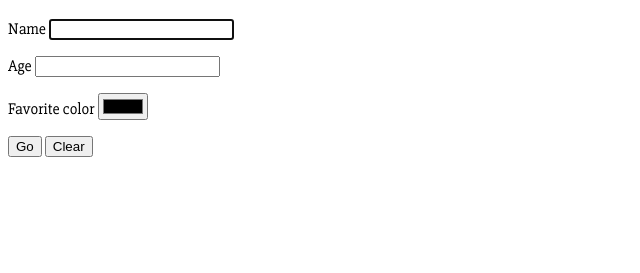
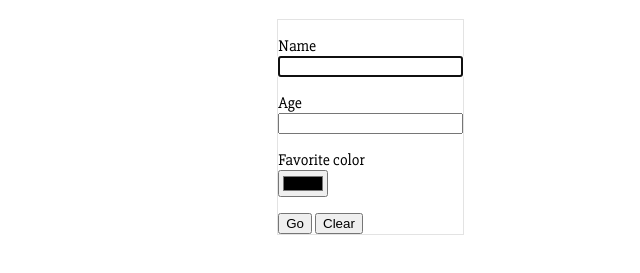
Before and after one commit to nettle10/user-directory, a plain HTML site: page index.html in a window 1280 px wide. Shown: the part 63-336 px from the top of the page, without its empty margins (0-640 px from the left). Drawn offline with Linux system fonts and the light colour scheme.

Commit message:
Use flexbot to display content to the side of the form

```diff
--- a/index.css
+++ b/index.css
@@ -3,3 +3,18 @@
 body{
     font-family: 'Slabo 27px', serif;
 }
+
+main{
+    display: flex;
+    justify-content: space-around;
+}
+
+#userForm{
+    background-color: #eeeeee
+    padding: 1rem;
+    border: 1px solid #e3e3e3;
+}
+
+label{
+    display:block;
+}
--- a/index.html
+++ b/index.html
@@ -10,6 +10,7 @@
 <body>
   <h1>User Directory</h1>
 
+  <main>
     <form id="userForm">
       <p>
         <label for="userName">Name</label>
@@ -29,6 +30,7 @@
     </form>
 
     <div id="users"></div>
+  </main>
 
   <script src="index.js"></script>
 </body>
```
Lines whose indentation alone changed are shown as unchanged.
